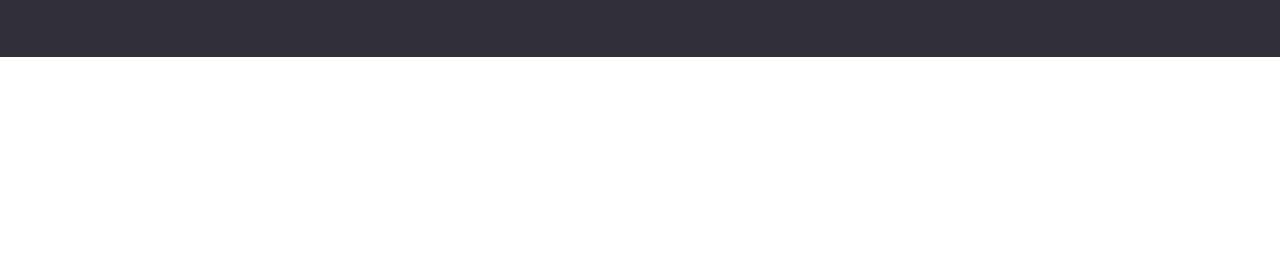
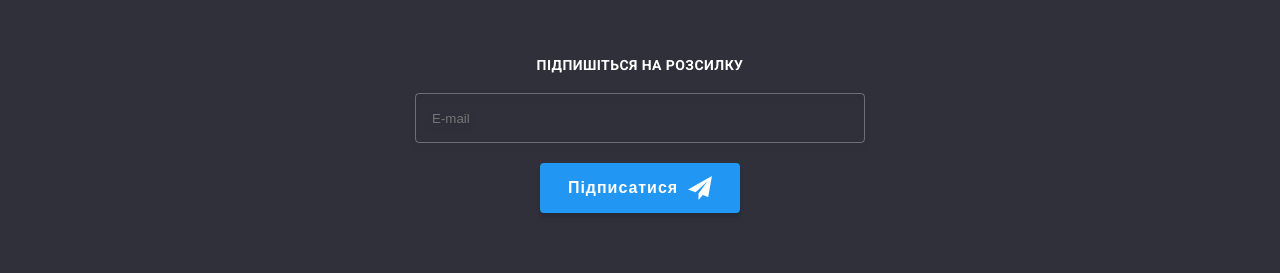
Before and after one commit to Tov4ik/goit-markup-hw-08, a plain HTML site: page index.html in a window 1280 px wide. Shown: the part 2884-3157 px from the top of the page. Before the commit the page ends 2941 px from the top, so only its background shows below. Drawn offline with Linux system fonts and the light colour scheme; files whose address does not match are found by name.

Commit message:
footer-form-field

```diff
--- a/sass/layout/_footer.scss
+++ b/sass/layout/_footer.scss
@@ -98,6 +98,7 @@
 .footer-form-wrapper {
   // padding: 72px 0 0 93px;
   text-align: center;
+  width: 100%;
 }
 
 .footer-form {
@@ -121,7 +122,7 @@
   filter: drop-shadow(0px 4px 4px rgba(0, 0, 0, 0.15));
   border-radius: 4px;
   background-color: transparent;
-  margin-right: 12px;
+  // margin-right: 12px;
   margin-bottom: 20px;
   padding-left: 16px;
 }
--- a/sass/layout/_team.scss
+++ b/sass/layout/_team.scss
@@ -76,5 +76,6 @@
     display: flex;
     justify-content: space-between;
     flex-wrap: wrap;
+    row-gap: 30px;
   }
 }
```
Also changed, not shown: css/main.css, css/main.min.css, 2 other files.
